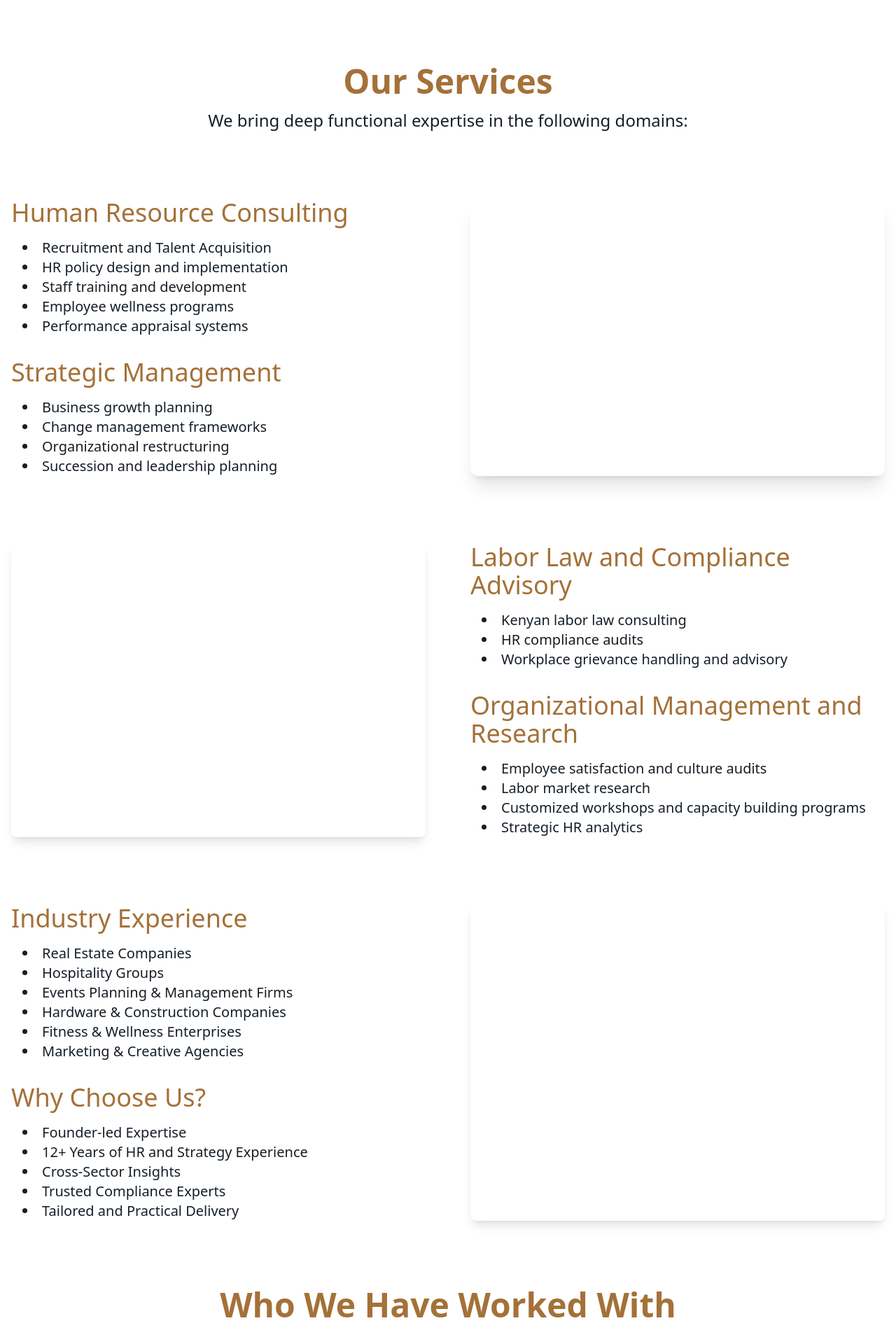
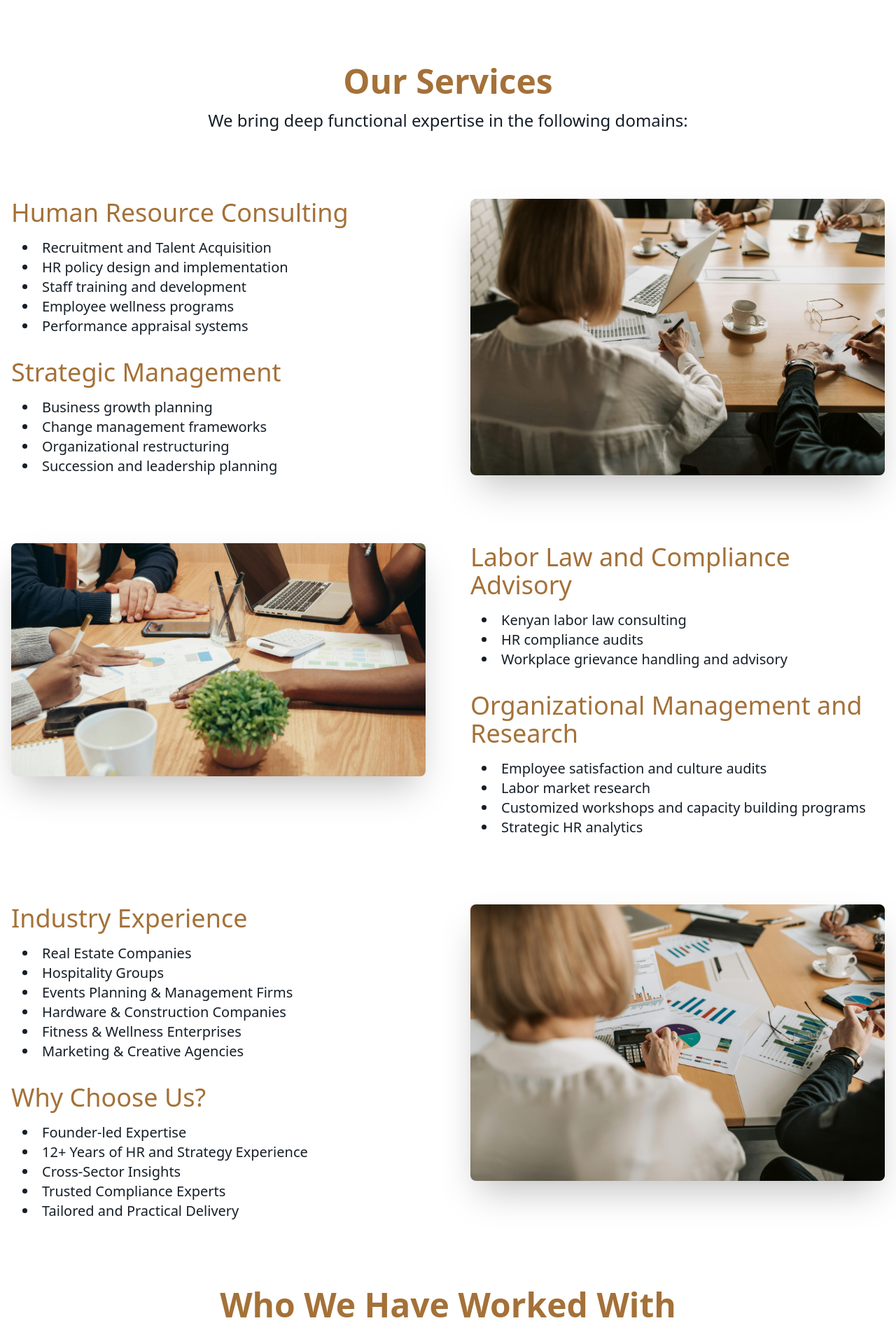
Before and after one commit to KaizeninCode/ruwwaid, a Next.js app: page / in a window 1280 px wide. Shown: the part 2917-4837 px from the top of the page at 70% size. Built offline with nearby package versions, Linux system fonts and the light colour scheme.

Commit message:
feat: fix images on services section

```diff
--- a/app/sections/OurServices.tsx
+++ b/app/sections/OurServices.tsx
@@ -57,11 +57,11 @@ const OurServices = () => {
         '/vivacom.png'
     ]
     return (
-        <section id='our-services' className='max-w-7xl mx-auto px-4 py-16 min-h-screen'>
+        <section id='our-services' className='mx-auto px-4 lg:py-16 min-h-screen'>
           <h1 className="lg:text-5xl text-3xl font-bold mb-4 text-[#a47138] text-center">Our Services</h1>
 
             <p className='mb-8 text-center lg:text-2xl'>We bring deep functional expertise in the following domains:</p>
-          <div className="grid lg:grid-cols-2 gap-16 lg:my-24">
+          <div className="lg:grid lg:grid-cols-2 max-lg:flex max-lg:flex-col-reverse gap-16 lg:my-24">
                 <div>
                     <h1 className="lg:text-4xl text-xl text-[#a47138] mb-4">Human Resource Consulting</h1>
                     {hrServices.map((service) => (
@@ -73,10 +73,14 @@ const OurServices = () => {
                         <li key={strategy} className='lg:text-xl ml-4'>{strategy}</li>
                     ))}
                 </div>
-            <div className='bg-[url(/services1.jpg) max-md:hidden bg-cover bg-center rounded-xl shadow-xl max-lg:h-[500]'/>
+            <div>
+                    <img src="/services3.jpg" alt="Services" className='rounded-lg shadow-2xl'/>
+                </div >
           </div>
           <div className="grid lg:grid-cols-2 gap-16 lg:my-24 my-8">
-                <div className='max-md:hidden bg-[url(/services2.jpg) bg-cover bg-center rounded-lg shadow-lg h-[500]'/>
+                <div>
+                    <img src="/services2.jpg" alt="Services" className='rounded-lg shadow-2xl '/>
+                </div >
                 <div>
                     <h1 className="lg:text-4xl text-xl text-[#a47138] mb-4">Labor Law and Compliance Advisory</h1>
                     {labourLaws.map((service) => (
@@ -89,7 +93,7 @@ const OurServices = () => {
                     ))}
                 </div>
           </div>
-          <div className="grid lg:grid-cols-2 gap-16 lg:my-24 my-8">
+          <div className="lg:grid lg:grid-cols-2 max-lg:flex max-lg:flex-col-reverse gap-16 lg:my-24 my-8">
                 <div>
                     <h1 className="lg:text-4xl text-xl text-[#a47138] mb-4">Industry Experience</h1>
                     {experiencePoints.map((service) => (
@@ -101,7 +105,10 @@ const OurServices = () => {
                         <li key={strategy} className='lg:text-xl ml-4'>{strategy}</li>
                     ))}
                 </div>
-                <div className='max-lg:hidden bg-[url(/services1.jpg) bg-cover bg-center rounded-lg shadow-lg h-[500]'/>
+                {/* <div className='max-lg:hidden bg-[url(/services1.jpg) bg-cover bg-center rounded-lg shadow-lg h-[500]'/> */}
+                <div>
+                    <img src="/services1.jpg" alt="Services" className='rounded-lg shadow-2xl'/>
+                </div >
           </div>
             <h1 className="lg:text-5xl text-xl text-[#a47138] font-semibold text-center lg:mb-16 mb-8">Who We Have Worked With</h1>
           <div className="grid grid-cols-3 gap-10">
```
Also changed, not shown: public/services3.jpg (added).
